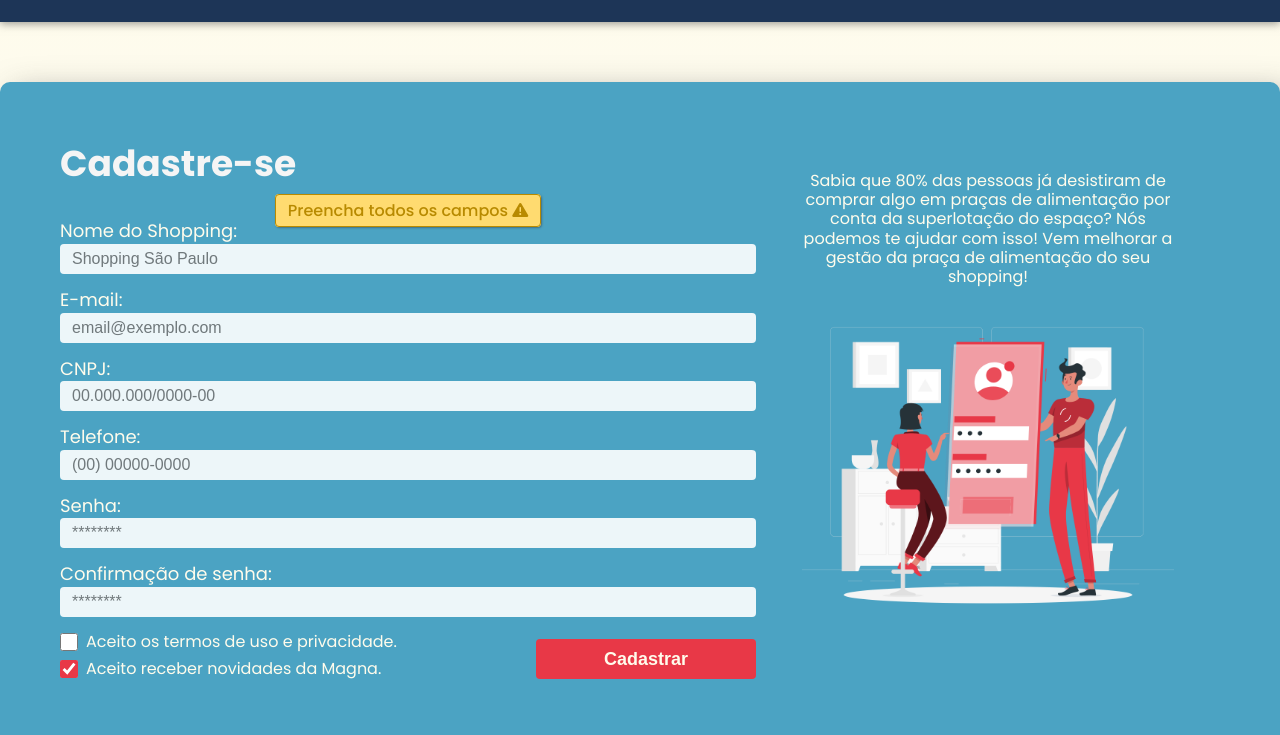
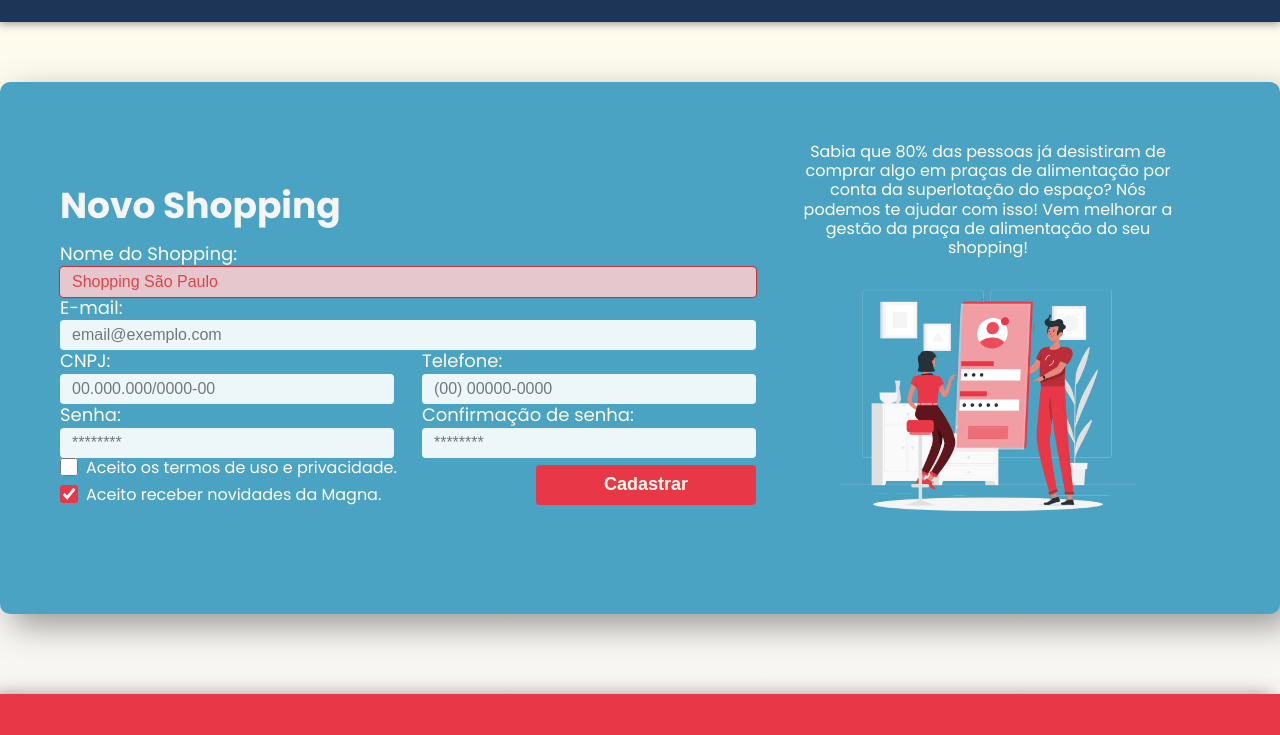
Before and after one commit to helombrito/Magna-API, a website: page public/cadastro.html in a window 1280 px wide. Both pictures are taken after a click on the button "Cadastrar". Shown: the part 58-793 px from the top of the page. Drawn offline with Linux system fonts and the light colour scheme.

Commit message:
:art: Validations inputs working

```diff
--- a/public/cadastro.html
+++ b/public/cadastro.html
@@ -29,25 +29,26 @@
     <div class="container_pai container-lg shadow-lg">
       <div class="container_esquerda">
         <div class="container_titulo">
-          <h1 class="titulo">Cadastre-se</h1>
+          <h1 class="titulo">Novo Shopping</h1>
         </div>
         <div id="alertas"></div>
         <div class="container_inputs">
-          <span class="texto">Nome do Shopping:</span>
+          <div class="container-input" data-title="Insira somente texto com até 100 letras">
+            <label class="texto" for="in_nome">Nome do Shopping:</label>
             <input
               type="text"
               id="in_nome"
               placeholder="Shopping São Paulo"
               class="input"
-            max="100"
               maxlength="100"
               minlength="3"
               required
-            pattern="[a-zA-Zs]"
+              pattern="[A-Za-zs]+"
               autocomplete="name"
             />
-
-          <span class="texto">E-mail:</span>
+          </div>
+          <div class="container-input">
+          <label class="texto" for="in_email">E-mail:</label>
           <input
             type="email"
             id="in_email"
@@ -61,8 +62,12 @@
             required
             autocomplete="email"
           />
+        </div>
+        <div class="container-input dividido">
 
-          <span class="texto">CNPJ:</span>
+        <div class="container-input ">
+
+          <label class="texto" for="in_cnpj">CNPJ:</label>
           <input
             type="number"
             id="in_cnpj"
@@ -74,8 +79,10 @@
             required
             autocomplete="cnpj"
           />
+        </div>
+        <div class="container-input">
 
-          <span class="texto">Telefone:</span>
+          <label class="texto" for="in_tel">Telefone:</label>
           <input
             type="number"
             id="in_tel"
@@ -87,8 +94,13 @@
             required
             autocomplete="tel"
           />
+          </div>
+        </div>
+          <div class="container-input dividido">
 
-          <span class="texto">Senha:</span>
+          <div class="container-input">
+
+          <label class="texto" for="in_senha">Senha:</label>
           <input
             type="password"
             id="in_senha"
@@ -99,8 +111,10 @@
             required
             autocomplete="current-password"
           />
+        </div>
+        <div class="container-input">
 
-          <span class="texto">Confirmação de senha:</span>
+          <label class="texto" for="in_conf">Confirmação de senha:</label>
           <input
             type="password"
             id="in_conf"
@@ -112,6 +126,9 @@
             autocomplete="current-password"
           />
         </div>
+      </div>
+    </div>
+
 
         <div class="container_aceitos_btn">
           <div class="container_aceitos">
--- a/public/css/padrao/classes.css
+++ b/public/css/padrao/classes.css
@@ -170,7 +170,19 @@
   font-size: var(--font-md);
   min-height: 30px;
   opacity: 0.9;
+  box-sizing: border-box;
 }
+.input.invalid{
+  background-color: #f8cbd0;
+  color: #e61818;
+  caret-color: #e61818;
+  position: relative;
+  box-shadow: 0 0 1px 1px #e61818;
+}
+.input.invalid::placeholder{
+  color: #e61818cc;
+}
+
 
 .input:hover,
 input:focus {
@@ -219,6 +231,14 @@ input:focus {
   font-weight: 500;
   border: 1px solid #e61818;
 }
+small.alert.error{
+  font-weight: normal;
+  color: #c20e0e;
+  border: none;
+  box-shadow: none;
+  font-size: var(--font-sm);
+  background-color: transparent;
+}
 
 .alert.success {
   background-color: #7efd9c;
@@ -242,9 +262,9 @@ input:focus {
 [data-title]:after {
   content: attr(data-title);
   position: absolute;
-  top: 100%;
+  top: 90%;
   transform: translateX(-10px);
-  transition: .4s ease .6s;
+  transition: .5s ease .4s;
   padding: 4px 6px;
   min-width: 60px;
   font-size: var(--font-sm);
@@ -264,4 +284,5 @@ input:focus {
 [data-title]:hover:after {
   opacity: 1;
   transform: translateX(0);
+  top: 95%;
 }
--- a/public/css/paginas/cadastro.css
+++ b/public/css/paginas/cadastro.css
@@ -25,13 +25,25 @@
 
 .container_pai .container_inputs {
     width: 100%;
-    /* font-size: var(--font-xmd); */
     display: flex;
     flex-direction: column;
     flex-wrap: wrap;
 }
+.container_pai .container_inputs .container-input {
+    display: flex;
+    flex-direction: column;
+}
+.container_pai .container_inputs .container-input.dividido {
+    justify-content: space-between;
+    flex-direction: row;
+    flex-wrap: wrap;
+}
+.container_inputs .container-input.dividido > * {
+    width: 100%;
+    max-width: 48%;
+}
 
-.container_pai .container_inputs span {
+.container_pai .container_inputs label {
     font-size: var(--font-xmd);
 }
 
@@ -69,7 +81,6 @@
 }
 
 .container_pai .input {
-    margin-bottom: 15px;
     margin-top: 2px;
 }
 
@@ -83,7 +94,8 @@
 }
 
 .container_direita img {
-    width: 100%;
+    margin-left: 10%;
+    width: 80%;
     height: 100%;
 }
 
--- a/public/js/global.js
+++ b/public/js/global.js
@@ -152,3 +152,15 @@ function clearMessages (container = document.querySelector('#alertas')) {
         container.innerHTML = '';
     }
 }
+function checkInput(input = document.querySelector('input'), max, min, regex){
+    if(!input.checkValidity()){
+        console.log(input.parentNode)
+        input.classList.toggle('invalid');
+        var pn = input.parentNode
+        input.parentNode.appendChild(small) += `<small class='alert show error'>${input.validationMessage} </small>`;
+        console.log(pn)
+        // setTimeout(() => {
+        //     console.log(pn)
+        // }, 200);
+    }
+}
--- a/public/js/paginas/cadastro.js
+++ b/public/js/paginas/cadastro.js
@@ -1,5 +1,6 @@
 showMenu('cadastro');
 showFooter();
+
 function cadastrar () {
 
     var emailVar = in_email.value;
@@ -9,6 +10,12 @@ function cadastrar () {
     var senhaVar = in_senha.value;
     var confVar = in_conf.value;
 
+
+
+    document.querySelectorAll('.input').forEach(input=>{
+        checkInput(input)
+    })
+    return;
     if (
         emailVar == '' ||
         nomeVar == '' ||
```
Lines whose indentation alone changed are shown as unchanged.
